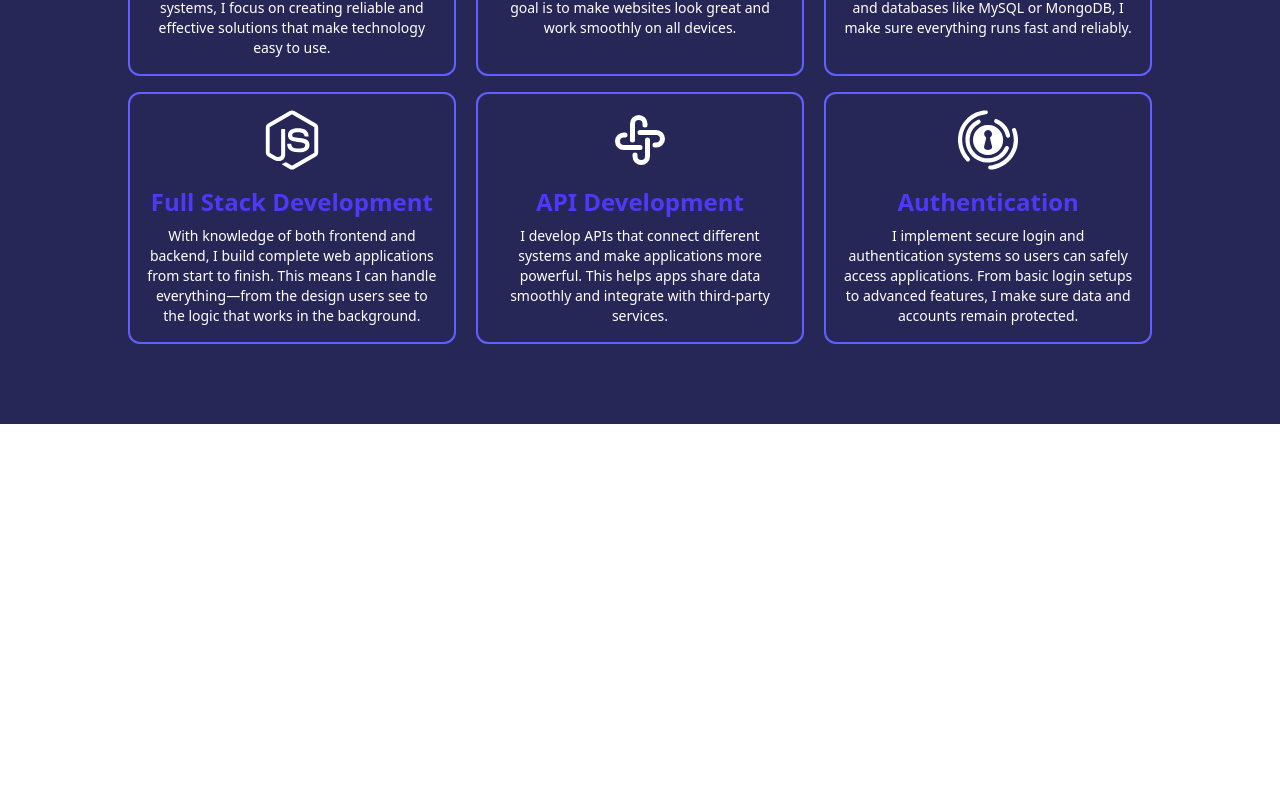
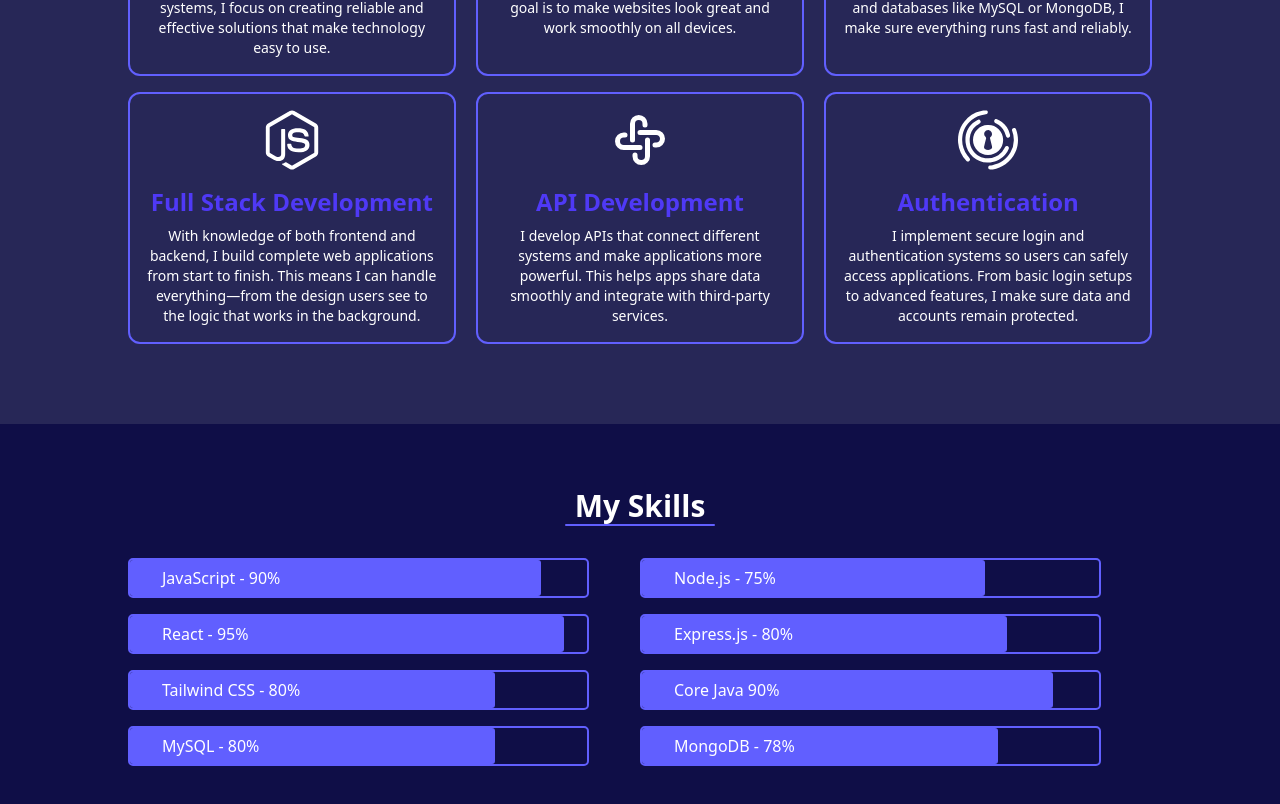
Before and after one commit to VikramKumarstm/MyPortfolio, a React (Vite) app: page / in a window 1280 px wide. Shown: the part 2175-2979 px from the top of the page. Before the commit the page ends 2599 px from the top, so only its background shows below. Built offline with nearby package versions, Linux system fonts and the light colour scheme.

Commit message:
skills section complete

```diff
--- a/src/App.jsx
+++ b/src/App.jsx
@@ -5,6 +5,7 @@ import { CiMenuBurger } from "react-icons/ci";
 import Hero from './components/Hero';
 import About from './components/About';
 import Service from './components/Service';
+import Skill from './components/Skill';
 
 
 function App() {
@@ -18,6 +19,7 @@ function App() {
       < Hero />
       < About />
       < Service />
+      < Skill />
     </>
 
   )
--- /dev/null
+++ b/src/components/Skill.jsx
@@ -0,0 +1,59 @@
+import React from 'react'
+
+function Skill() {
+  return (
+    <div className='w-full h-full py-16 bg-[#0F0E47] text-white flex flex-col items-center'>
+        <h1 className='text-3xl font-semibold w-full text-center'>My Skills</h1>
+        <p className='w-[150px] h-[2px] rounded-2xl bg-indigo-500'></p>
+        <div className='w-[80%] pt-8 flex justify-between'>
+            <div className="basis-1/2">
+                <div className='w-[90%] h-[40px] rounded-[5px] border-2 border-indigo-500 mb-4'>
+                    <div className='w-[90%] h-full rounded-[3px] bg-indigo-500 flex items-center'>
+                        <p className='pl-8'>JavaScript - 90%</p>
+                    </div>
+                </div>
+                <div className='w-[90%] h-[40px] rounded-[5px] border-2 border-indigo-500 mb-4'>
+                    <div className='w-[95%] h-full rounded-[3px] bg-indigo-500 flex items-center'>
+                        <p className='pl-8'>React - 95%</p>
+                    </div>
+                </div>
+                <div className='w-[90%] h-[40px] rounded-[5px] border-2 border-indigo-500 mb-4'>
+                    <div className='w-[80%] h-full rounded-[3px] bg-indigo-500 flex items-center'>
+                        <p className='pl-8'>Tailwind CSS - 80%</p>
+                    </div>
+                </div>
+                <div className='w-[90%] h-[40px] rounded-[5px] border-2 border-indigo-500 mb-4'>
+                    <div className='w-[80%] h-full rounded-[3px] bg-indigo-500 flex items-center'>
+                        <p className='pl-8'>MySQL - 80%</p>
+                    </div>
+                </div>
+
+            </div>
+            <div className="basis-1/2">
+                <div className='w-[90%] h-[40px] rounded-[5px] border-2 border-indigo-500 mb-4'>
+                    <div className='w-[75%] h-full rounded-[3px] bg-indigo-500 flex items-center'>
+                        <p className='pl-8'>Node.js - 75%</p>
+                    </div>
+                </div>
+                <div className='w-[90%] h-[40px] rounded-[5px] border-2 border-indigo-500 mb-4'>
+                    <div className='w-[80%] h-full rounded-[3px] bg-indigo-500 flex items-center'>
+                        <p className='pl-8'>Express.js - 80%</p>
+                    </div>
+                </div>
+                <div className='w-[90%] h-[40px] rounded-[5px] border-2 border-indigo-500 mb-4'>
+                    <div className='w-[90%] h-full rounded-[3px] bg-indigo-500 flex items-center'>
+                        <p className='pl-8'>Core Java 90%</p>
+                    </div>
+                </div>
+                <div className='w-[90%] h-[40px] rounded-[5px] border-2 border-indigo-500 mb-4'>
+                    <div className='w-[78%] h-full rounded-[3px] bg-indigo-500 flex items-center'>
+                        <p className='pl-8'>MongoDB - 78%</p>
+                    </div>
+                </div>
+            </div>
+        </div>
+    </div>
+  )
+}
+
+export default Skill
```
